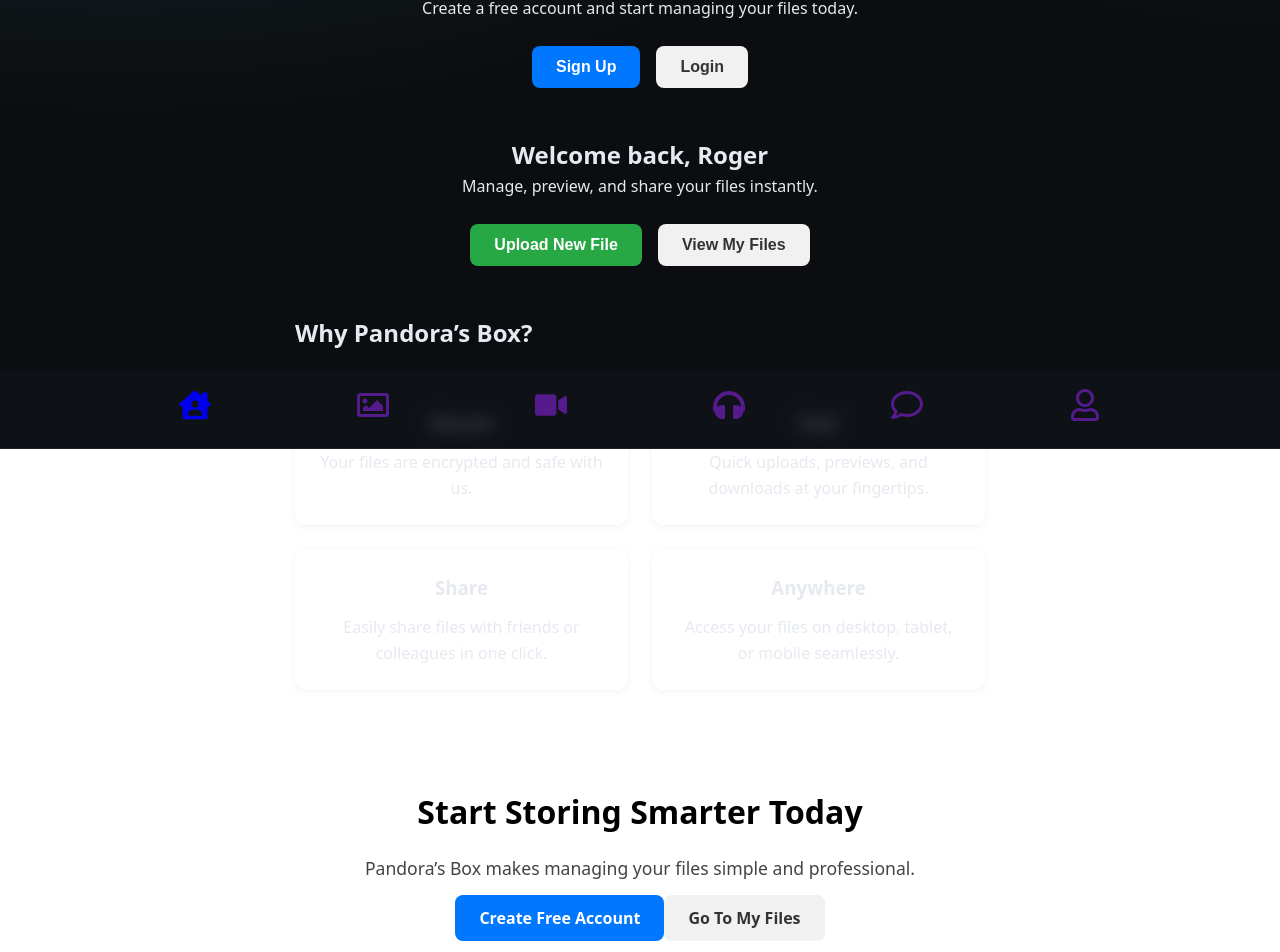
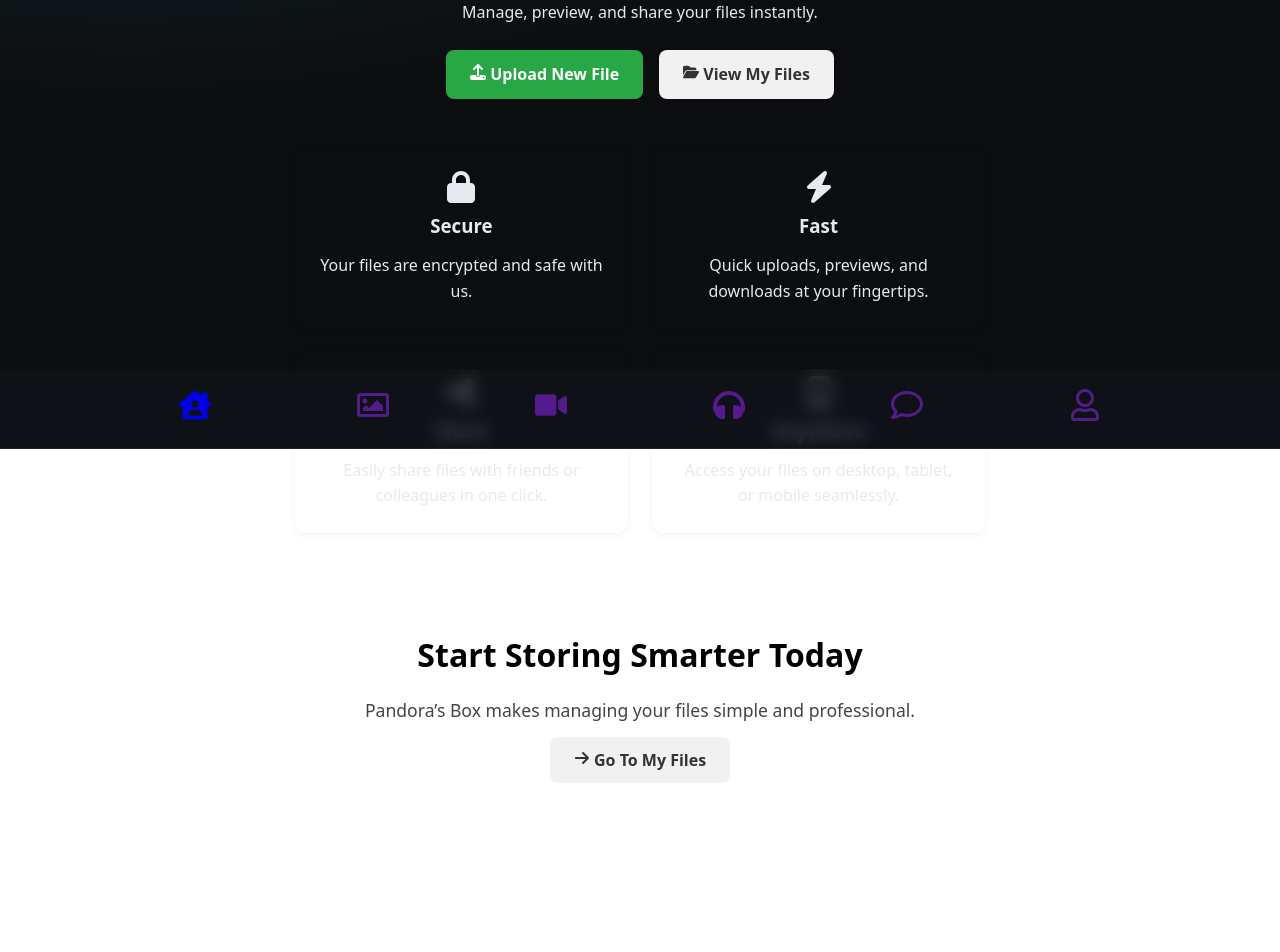
Before and after one commit to Metgala1/Pandora-s-box-, a React (Vite) app: page / in a window 1280 px wide. Shown: the part 351-1303 px from the top of the page. After the commit the page ends 1205 px from the top, so only its background shows below. Built offline with nearby package versions, Linux system fonts and the light colour scheme.

Commit message:
Added icons

```diff
--- a/src/components/Main.jsx
+++ b/src/components/Main.jsx
@@ -1,4 +1,17 @@
 import styles from "../styles/Main.module.css";
+import {
+  FaBoxArchive,
+  FaUserPlus,
+  FaRightToBracket,
+  FaUser,
+  FaUpload,
+  FaFolderOpen,
+  FaLock,
+  FaBolt,
+  FaShareNodes,
+  FaMobileScreen,
+  FaArrowRight,
+} from "react-icons/fa6";
 
 const Main = () => {
   let user = { name: "Roger" };
@@ -8,7 +21,9 @@ const Main = () => {
       {/* Hero Section */}
       <header className={styles.heroSection}>
         <div className={styles.heroContent}>
-          <h1>Pandora's Box</h1>
+          <h1>
+            <FaBoxArchive /> Pandora's Box
+          </h1>
           <p className={styles.tagLine}>
             Your personal cloud storage — safe, simple, and always accessible.
           </p>
@@ -16,42 +31,59 @@ const Main = () => {
       </header>
 
       {/* Auth Section */}
+      {!user ? (
         <section className={styles.authSection}>
           <h2>Get Started</h2>
           <p>Create a free account and start managing your files today.</p>
           <div className={styles.authBtn}>
-          <button className={`${styles.btn} ${styles.signupBtn}`}>Sign Up</button>
-          <button className={`${styles.btn} ${styles.loginBtn}`}>Login</button>
+            <a className={`${styles.btn} ${styles.signupBtn}`} href="/register">
+              <FaUserPlus /> Sign Up
+            </a>
+            <a className={`${styles.btn} ${styles.loginBtn}`} href="/login">
+              <FaRightToBracket /> Login
+            </a>
           </div>
         </section>
-
-      {/* Welcome Section */}
+      ) : (
+        /* Welcome Section */
         <section className={styles.welcomeSection}>
-        <h2>Welcome back, {user.name}</h2>
+          <h2>
+            Welcome back, {user.name}{" "}
+            <FaUser style={{ color: "burlywood" }} />
+          </h2>
           <p>Manage, preview, and share your files instantly.</p>
           <div className={styles.quickAction}>
-          <button className={`${styles.btn} ${styles.uploadBtn}`}>Upload New File</button>
-          <button className={`${styles.btn} ${styles.loginBtn}`}>View My Files</button>
+            <a className={`${styles.btn} ${styles.uploadBtn}`} href="/upload">
+              <FaUpload /> Upload New File
+            </a>
+            <a className={`${styles.btn} ${styles.loginBtn}`} href="/files">
+              <FaFolderOpen /> View My Files
+            </a>
           </div>
         </section>
+      )}
 
       {/* Features Section */}
       <section className={styles.features}>
-        <h2>Why Pandora’s Box?</h2>
+        {!user && <h2>Why Pandora’s Box?</h2>}
         <div className={styles.featureGrid}>
           <div className={styles.featureCard}>
+            <FaLock size={32} />
             <h3>Secure</h3>
             <p>Your files are encrypted and safe with us.</p>
           </div>
           <div className={styles.featureCard}>
+            <FaBolt size={32} />
             <h3>Fast</h3>
             <p>Quick uploads, previews, and downloads at your fingertips.</p>
           </div>
           <div className={styles.featureCard}>
+            <FaShareNodes size={32} />
             <h3>Share</h3>
             <p>Easily share files with friends or colleagues in one click.</p>
           </div>
           <div className={styles.featureCard}>
+            <FaMobileScreen size={32} />
             <h3>Anywhere</h3>
             <p>Access your files on desktop, tablet, or mobile seamlessly.</p>
           </div>
@@ -62,12 +94,15 @@ const Main = () => {
       <section className={styles.cta}>
         <h2 style={{ color: "black" }}>Start Storing Smarter Today</h2>
         <p>Pandora’s Box makes managing your files simple and professional.</p>
+        {!user ? (
           <a className={`${styles.btn} ${styles.signupBtn}`} href="/register">
-          Create Free Account
+            <FaArrowRight /> Create Free Account
           </a>
+        ) : (
           <a className={`${styles.btn} ${styles.loginBtn}`} href="/files">
-          Go To My Files
+            <FaArrowRight /> Go To My Files
           </a>
+        )}
       </section>
     </main>
   );
```
Lines whose indentation alone changed are shown as unchanged.
